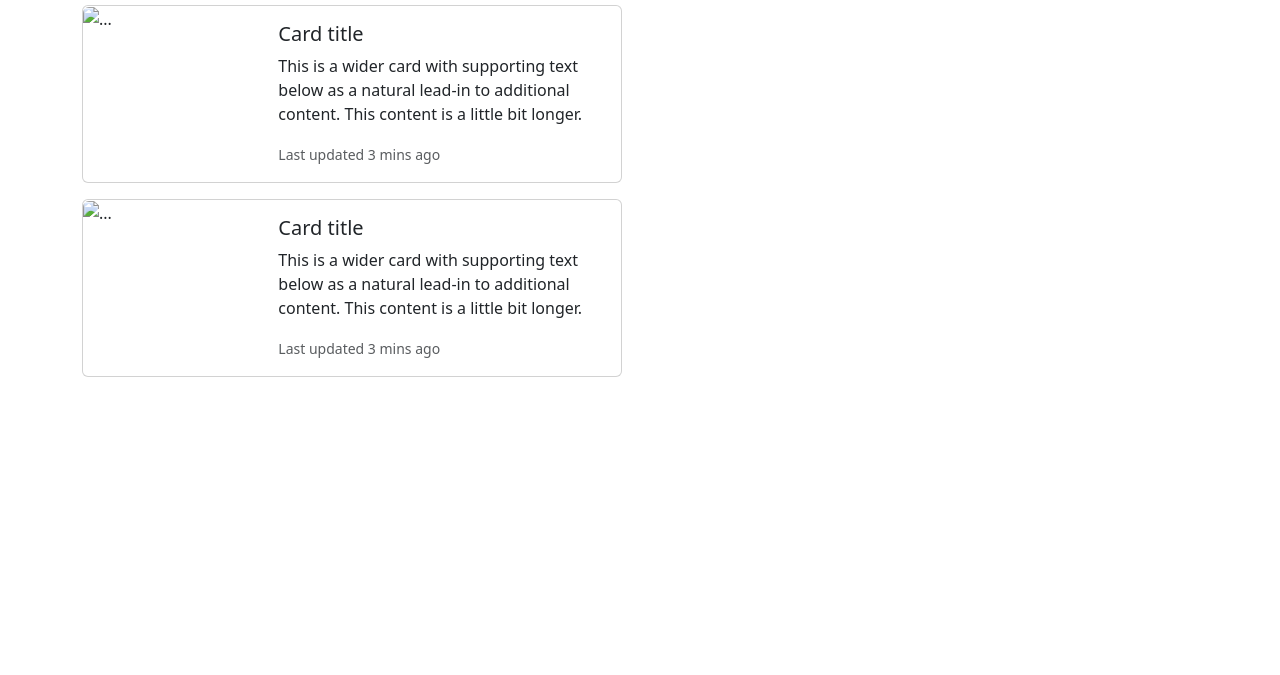
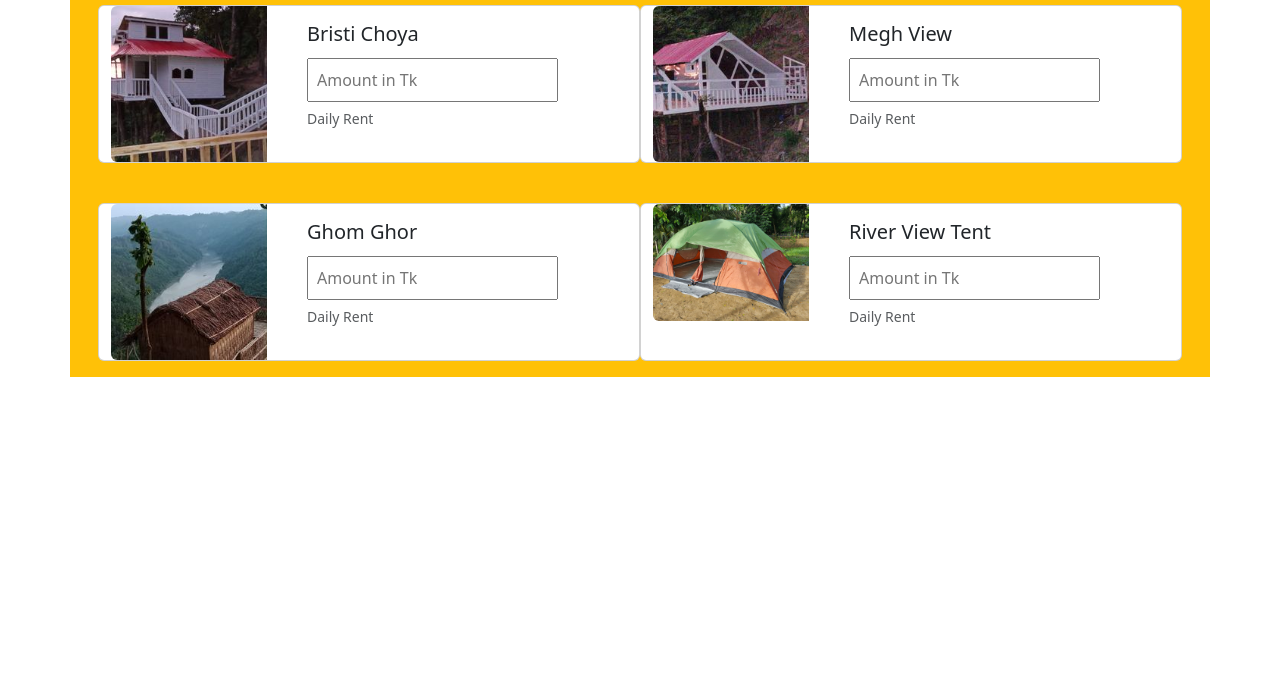
Before and after one commit to ahkamulbd/riverViewRentCart, a plain HTML site: page index.html in a window 1280 px wide. Shown: the part 125-800 px from the top of the page. Drawn offline with nearby package versions, Linux system fonts and the light colour scheme.

Commit message:
Each element i.e Bristi Choya, Megh View, Ghom Ghor & Tent mark up done

```diff
--- a/index.html
+++ b/index.html
@@ -10,38 +10,67 @@
   </head>
 
   <body>
-    <div class="container">
+    <div class="container mx-auto bg-warning">
         <h1 class="text-center pt-3">River View Resort Lama</h1>
         <h3 class="text-center pb-3">Room Rent Cart</h3>
-        <div class="">
-            <div class="card mb-3" style="max-width: 540px;">
-                <div class="row g-0">
+        <div class="row g-4 mx-auto px-3">
+            <div class="card mb-3 col-6">
+                <div class="row g-4">
                   <div class="col-md-4">
-                    <img src="..." class="img-fluid rounded-start" alt="...">
+                    <img src="images/bristiChoya.jpg" class="img-fluid rounded-start" alt="...">
                   </div>
                   <div class="col-md-8">
                     <div class="card-body">
-                      <h5 class="card-title">Card title</h5>
-                      <p class="card-text">This is a wider card with supporting text below as a natural lead-in to additional content. This content is a little bit longer.</p>
-                      <p class="card-text"><small class="text-body-secondary">Last updated 3 mins ago</small></p>
+                      <h5 class="card-title">Bristi Choya</h5>
+                      <input type="text" class="px-2 py-2 my-1" placeholder="Amount in Tk">
+                      <p class="card-text"><small class="text-body-secondary">Daily Rent</small></p>
                     </div>
                   </div>
                 </div>
             </div>
-            <div class="card mb-3" style="max-width: 540px;">
-                <div class="row g-0">
+            <div class="card mb-3 col-6">
+                <div class="row g-4">
                   <div class="col-md-4">
-                    <img src="..." class="img-fluid rounded-start" alt="...">
+                    <img src="images/meghView.jpg" class="img-fluid rounded-start" alt="...">
                   </div>
                   <div class="col-md-8">
                     <div class="card-body">
-                      <h5 class="card-title">Card title</h5>
-                      <p class="card-text">This is a wider card with supporting text below as a natural lead-in to additional content. This content is a little bit longer.</p>
-                      <p class="card-text"><small class="text-body-secondary">Last updated 3 mins ago</small></p>
+                      <h5 class="card-title">Megh View</h5>
+                      <input type="text" class="px-2 py-2 my-1" placeholder="Amount in Tk">
+                      <p class="card-text"><small class="text-body-secondary">Daily Rent</small></p>
                     </div>
                   </div>
                 </div>
             </div>
+            <div class="card mb-3 col-6">
+                <div class="row g-4">
+                  <div class="col-md-4">
+                    <img src="images/ghomGhor.jpg" class="img-fluid rounded-start" alt="...">
+                  </div>
+                  <div class="col-md-8">
+                    <div class="card-body">
+                      <h5 class="card-title">Ghom Ghor</h5>
+                      <input type="text" class="px-2 py-2 my-1" placeholder="Amount in Tk">
+                      <p class="card-text"><small class="text-body-secondary">Daily Rent</small></p>
+                    </div>
+                  </div>
+                </div>
+            </div>
+            <div class="card mb-3 col-6">
+                <div class="row g-4">
+                  <div class="col-md-4">
+                    <img src="images/riverViewTent.jpeg" class="img-fluid rounded-start" alt="...">
+                  </div>
+                  <div class="col-md-8">
+                    <div class="card-body">
+                      <h5 class="card-title">River View Tent</h5>
+                      <input type="text" class="px-2 py-2 my-1" placeholder="Amount in Tk">
+                      <p class="card-text"><small class="text-body-secondary">Daily Rent</small></p>
+                    </div>
+                  </div>
+                </div>
+            </div>
+
         </div>
     </div>
 
```
Also changed, not shown: images/bristiChoya.jpg (renamed from images/riverViewImage1.jpg), images/ghomGhor.jpg (renamed from images/riverViewImage8.jpg), images/meghView.jpg (renamed from images/riverViewImage5.jpg).
